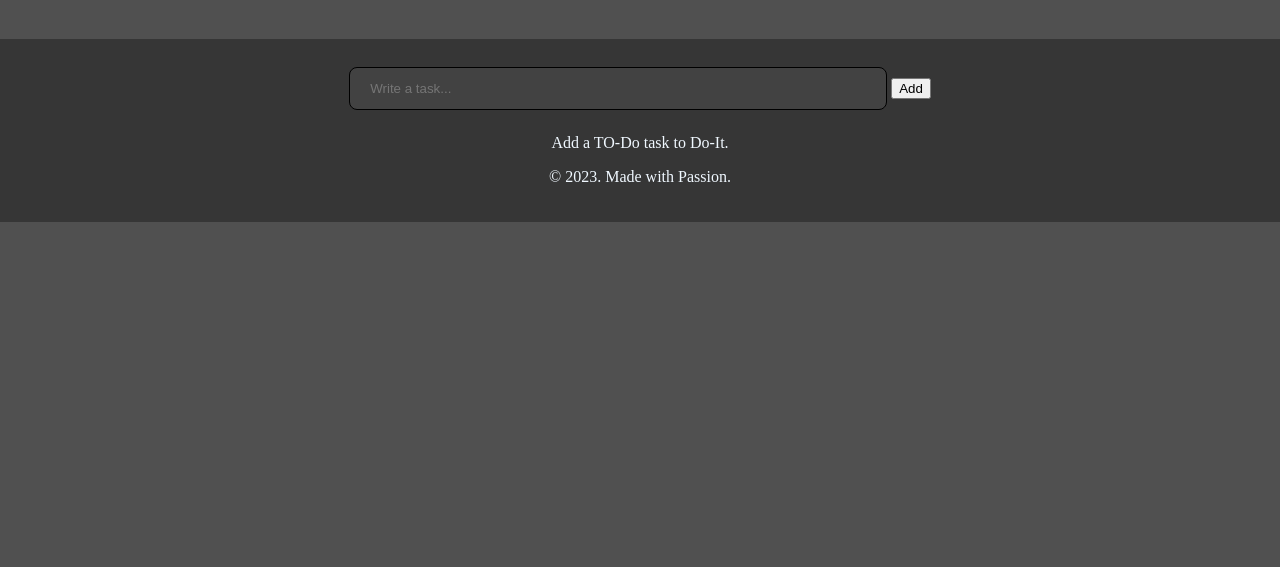
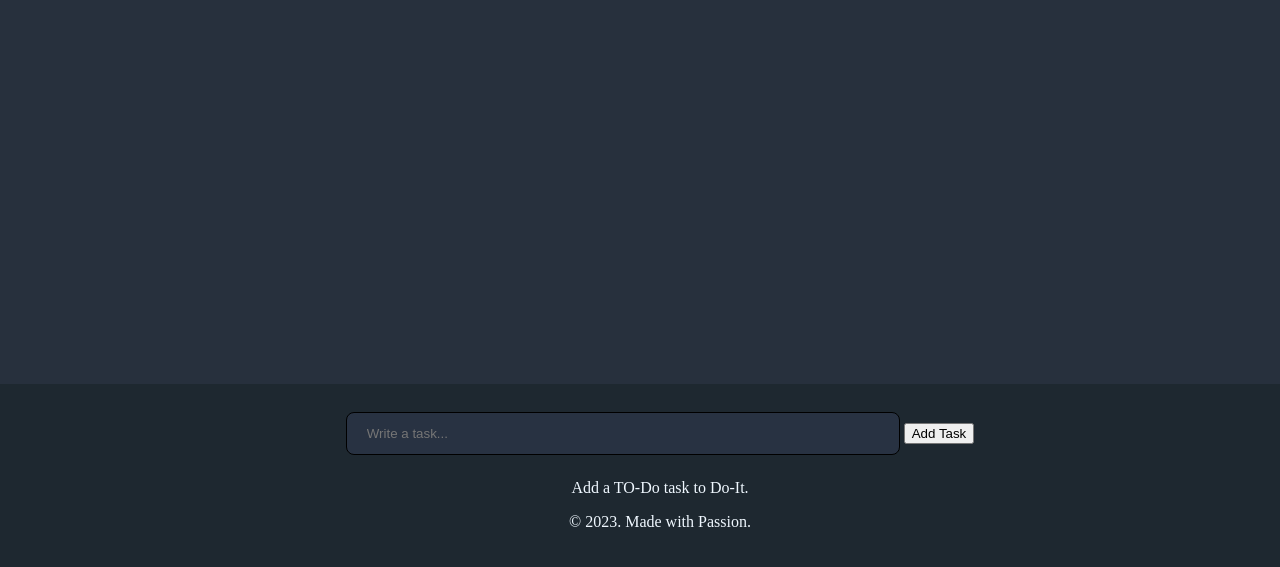
Before and after one commit to iamsanamrai/ToDo-List_using_JavaScript, a plain HTML site: page index.html in a window 1280 px wide. Shown: the part 233-800 px from the top of the page. Drawn offline with Linux system fonts and the light colour scheme.

Commit message:
modified footer

```diff
--- a/index.html
+++ b/index.html
@@ -25,7 +25,7 @@
     <div class="footer">
         <div>
         <input type="text" id="todoInput" placeholder="Write a task...">
-         <button onclick="addTodo()">Add</button>
+         <button onclick="addTodo()">Add Task</button>
 
         </div>
 
--- a/style.css
+++ b/style.css
@@ -5,12 +5,13 @@
 }
 .header,h1 {
     text-align: center;
+    font-size: 4vh;
 }
 
 /*Body Design */
 
 body {
-    background-color: rgb(80, 80, 80);
+    background-color: rgb(39, 48, 61);
     display: flex;
     margin: 0;
     padding: 0;
@@ -35,14 +36,18 @@ ul {
 
     text-align: center;
     padding: 20px;
-    background-color: rgb(54, 54, 54);
+    background-color: rgb(30, 40, 48);
+    position: fixed;
+    bottom: 0;
+    left: 0;
+    width: 100%;
 }
 
 input {
     width: 40%;
     padding: 13px 20px;
     margin: 8px 0;
-    background-color: rgb(66, 66, 66);
+    background-color: rgb(40, 50, 66);
     color: white;
     border: 1px solid black;
     border-radius: 8px;
```
